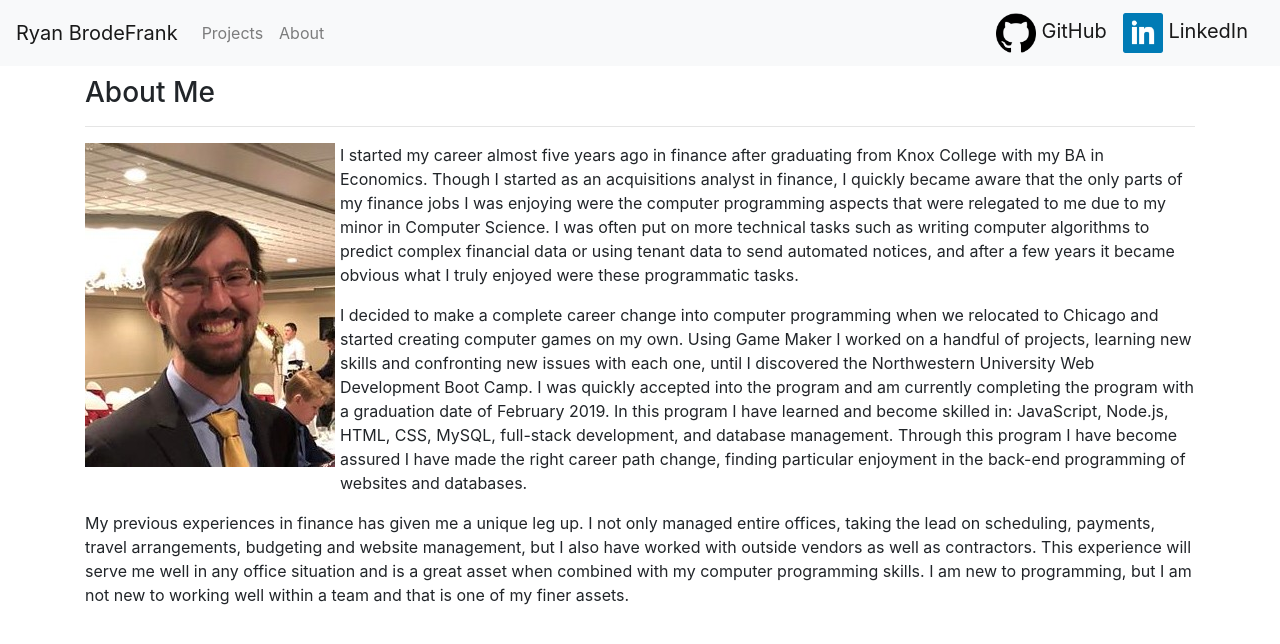
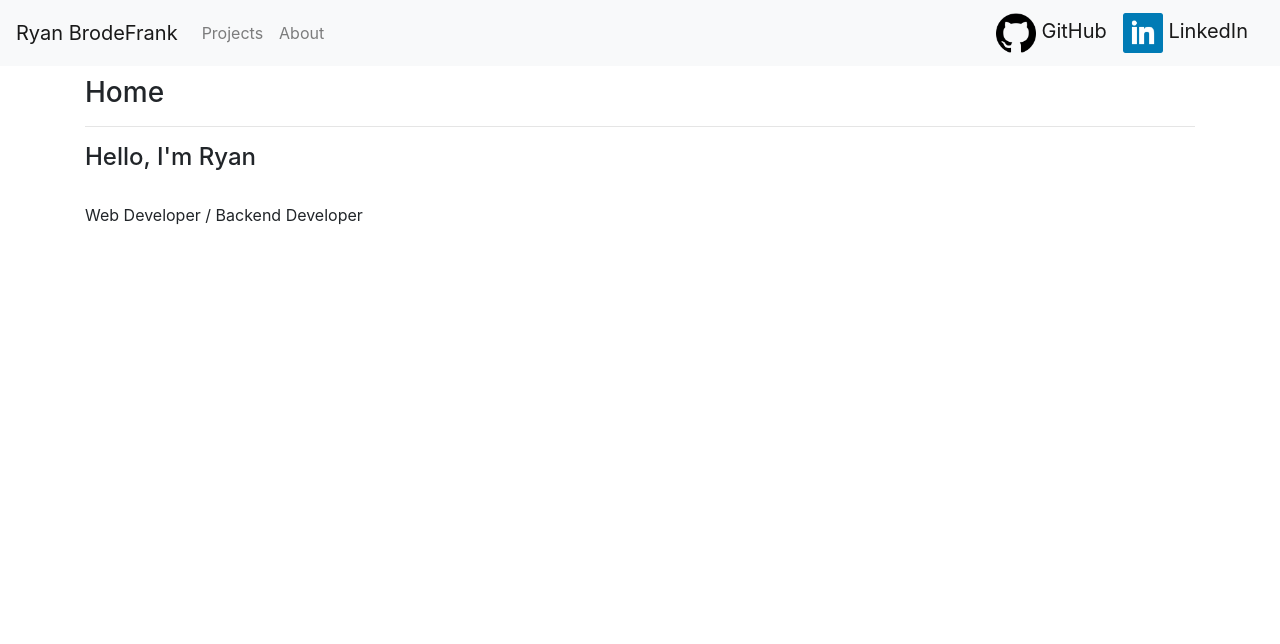
Before and after one commit to rbrodefrank/Portfolio, a React (Create React App) app: page / in a window 1280 px wide. Shown: the top 644 px of the page. Built offline with nearby package versions, Linux system fonts and the light colour scheme.

Commit message:
added home page

```diff
--- a/src/App.js
+++ b/src/App.js
@@ -3,6 +3,7 @@ import { BrowserRouter as Router, Route } from "react-router-dom";
 import NavBar from "./components/NavBar";
 import About from './pages/About';
 import Portfolio from './pages/Portfolio';
+import Home from './pages/Home';
 // import Contact from './pages/Contact';
 
 class App extends Component {
@@ -12,7 +13,7 @@ class App extends Component {
         <NavBar />
         <Router>
           <div className="container">
-            <Route exact path="/" component={About} />
+            <Route exact path="/" component={Home} />
             <Route exact path="/about" component={About} />
             <Route exact path="/projects" component={Portfolio} />
             {/* <Route exact path="/contact" component={Contact} /> */}
--- /dev/null
+++ b/src/pages/Home.js
@@ -0,0 +1,19 @@
+import React, { Component } from 'react';
+
+class Home extends Component {
+  render() {
+    return (
+      <div style={{marginBottom: "10px", marginTop: "10px"}}>
+        <h3>Home</h3>
+        <hr />
+
+        <h4>Hello, I'm Ryan</h4>
+        <br/>
+
+        <p>Web Developer / Backend Developer</p>
+      </div>
+    );
+  }
+}
+
+export default Home;
--- a/src/pages/Portfolio.js
+++ b/src/pages/Portfolio.js
@@ -23,7 +23,7 @@ class Portfolio extends Component {
     }
     return (
       <div style={{marginBottom: "10px", marginTop: "10px"}}>
-        <h3>My Work</h3>
+        <h3>Projects</h3>
         <hr />
         <Row>
           <Col style={style.columnRight}><Project title="Point-of-Sale System" url="https://radiant-beyond-45567.herokuapp.com/" git="https://github.com/shayneofficer/POS-System" image={POSS} discription="This app was developed to improve upon some of the pain points that restaurants typically have with their POS systems. The Webster Halsted POS system combines a consumer facing view and a restaurant employee view accessed through a login system." /></Col>
```
